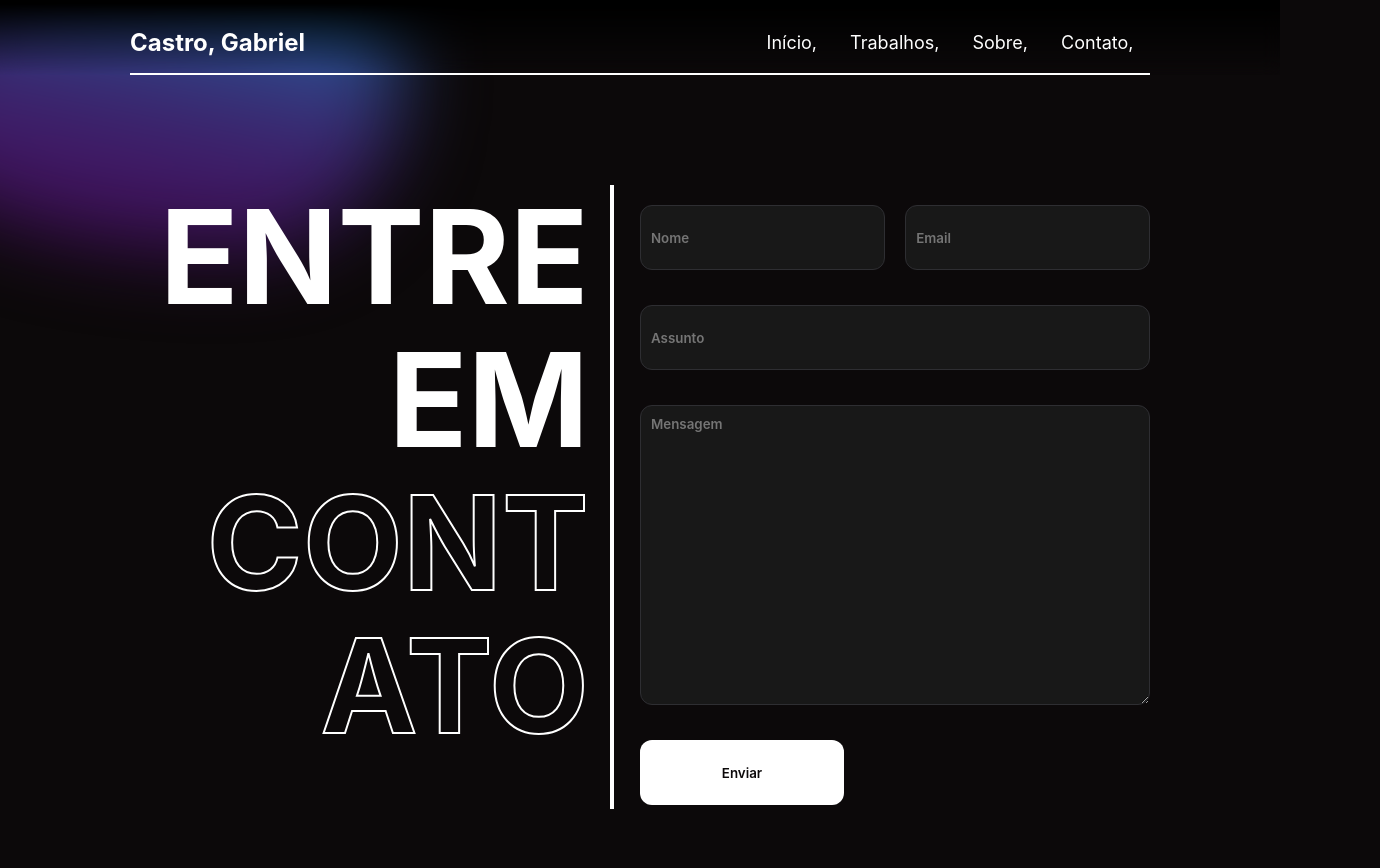
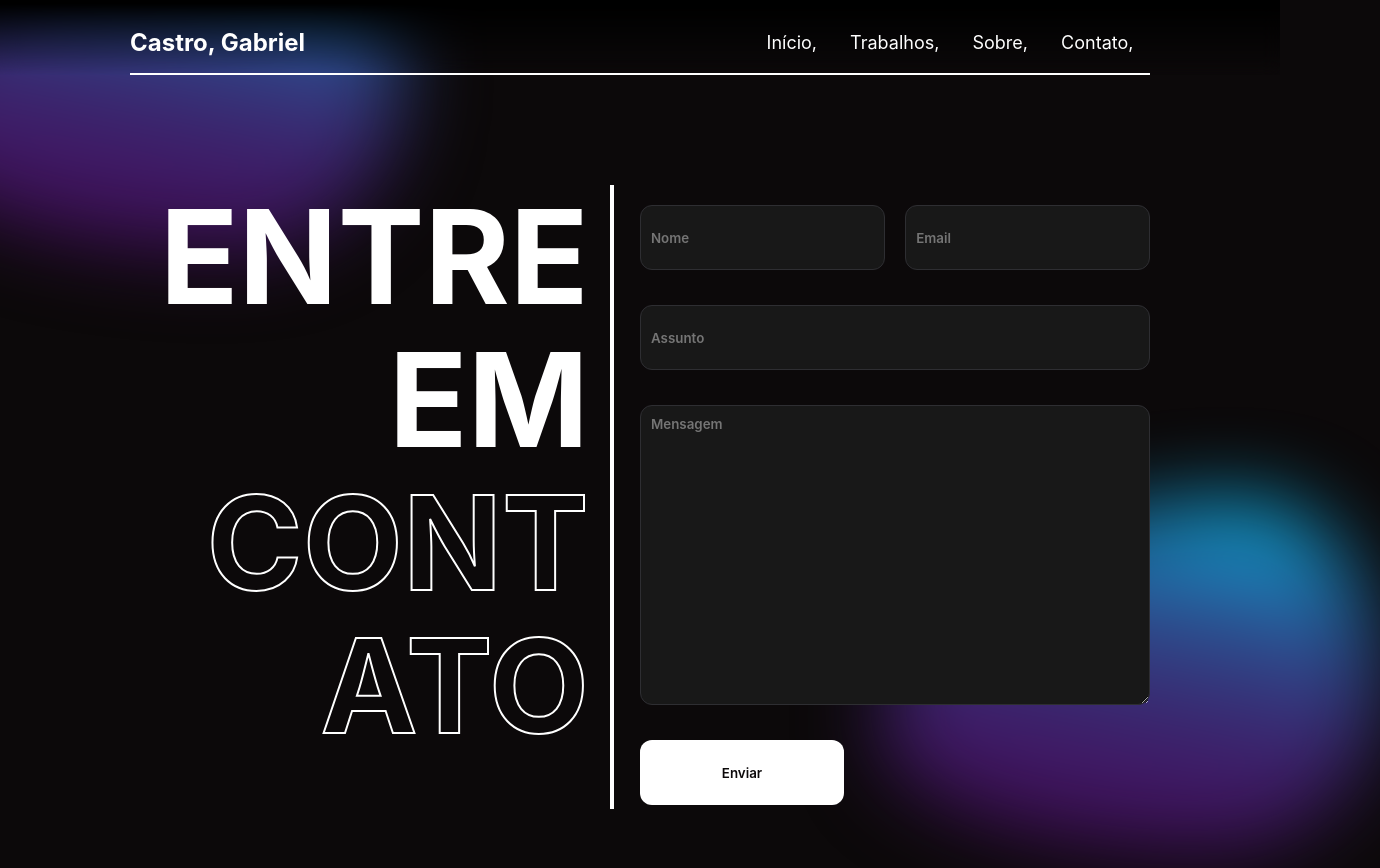
Before and after one commit to GabrielCastro-dev/my-portifolio, a React (Create React App) app: page /contact in a window 1280 px wide. Shown: the top 868 px of the page, 1380 px wide, since content can reach past the window. Built offline with nearby package versions, Linux system fonts and the light colour scheme.

Commit message:
email functionality

```diff
--- a/src/pages/Contact/Contact.jsx
+++ b/src/pages/Contact/Contact.jsx
@@ -1,8 +1,24 @@
+import { useRef, useState } from 'react';
 import DefaultPage from '../../layout/DefaultPage/DefaultPage';
 import Blob from '../../components/Blob/Blob';
+import emailjs from '@emailjs/browser';
 import './Contact.scss';
 
 function Contact(){
+  const form = useRef();
+
+  function sendEmail(event){
+    event.preventDefault();
+
+    emailjs.sendForm('contact_email', 'template_6gnxxo6', form.current, 'uyXISEL1Oy6E6pO8K')
+      .then((result) => {
+          event.target.reset();
+          alert('Email enviado com sucesso, entraremos em contato.');
+      }, (error) => {
+          alert('Erro ao enviar mensagem, por favor tente mais tarde.');
+      });
+  }
+
   return(
     <DefaultPage>
       <div className='contact'>
@@ -12,19 +28,29 @@ function Contact(){
           top='-100px'
           left='-100px'
         />
+
         <div className="left">
           <h1>ENTRE EM</h1>
           <h1 className='empty'>CONTATO</h1>
         </div>
-        <form>
+
+        <form ref={form} onSubmit={sendEmail}>
           <div>
-            <input type="text" placeholder='Nome'/>
-            <input type="text" placeholder='Email'/>
+            <input required name='name' type="text" placeholder='Nome'/>
+            <input required name='email' type="text" placeholder='Email'/>
           </div>
-          <input type="text" placeholder='Assunto'/>
-          <textarea type="text" placeholder='Mensagem'/>
-          <button>Enviar</button>
+          <input required name='subject' type="text" placeholder='Assunto'/>
+          <textarea required  name='message' type="text" placeholder='Mensagem'/>
+
+          <input type='submit' value='Enviar' className='send-button'/>
         </form>
+
+        <Blob
+          width='500px'
+          height='350px'
+          top='500px'
+          right='-100px'
+        />
       </div>
     </DefaultPage>
   )
--- a/src/pages/Contact/Contact.scss
+++ b/src/pages/Contact/Contact.scss
@@ -54,7 +54,7 @@
             height: 300px;
         }
 
-        button{
+        .send-button{
             width: 40%;
             height: 65px;
             margin-top: 35px;
@@ -64,6 +64,7 @@
             color: $background;
             border: none;
             border-radius: 12px;
+            cursor: pointer;
         }
     }
 }
```
